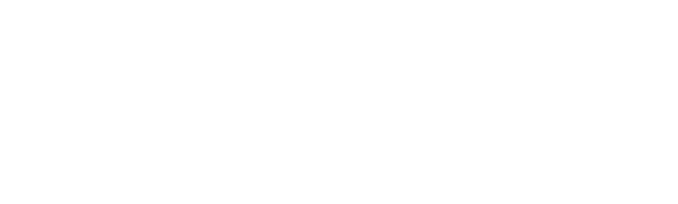
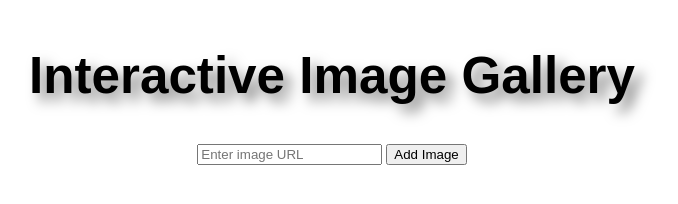
Before and after one commit to LewisSmith291/Interactive-Image-Gallery, a plain HTML site: page index.html in a window 1280 px wide. Shown: the whole page, without its empty margins (308-986 px from the left). Drawn offline with Linux system fonts and the light colour scheme.

Commit message:
Added README and linked css and js files

```diff
--- a/index.html
+++ b/index.html
@@ -4,8 +4,16 @@
         <meta charset="UTF-8">
         <meta name="viewport" content="width=device-width, initial-scale=1.0">
         <title>Document</title>
+        <link rel="stylesheet" href="style.css">
     </head>
     <body>
+        <h1>Interactive Image Gallery</h1>
+        <div>
+        <input type="text" id="imageInput" placeholder="Enter image URL">
+        <button id="addImageButton">Add Image</button>
+        <div id="gallery"></div>
 
+        </div>
     </body>
+    <script src = "script.js"></script>
 </html>
--- a/style.css
+++ b/style.css
@@ -0,0 +1,12 @@
+body {
+    display: flex;
+    flex-direction: column;
+    align-items: center;
+}
+
+h1{
+    font-size: 4vw;
+    font-family: Arial, Helvetica, sans-serif;
+    filter: drop-shadow(0.55rem 0.5rem 0.4rem rgba(0, 0, 0, 0.5));
+    margin: 3vw;
+}
```
Also changed, not shown: 1 other file. Lines whose indentation alone changed are shown as unchanged.
